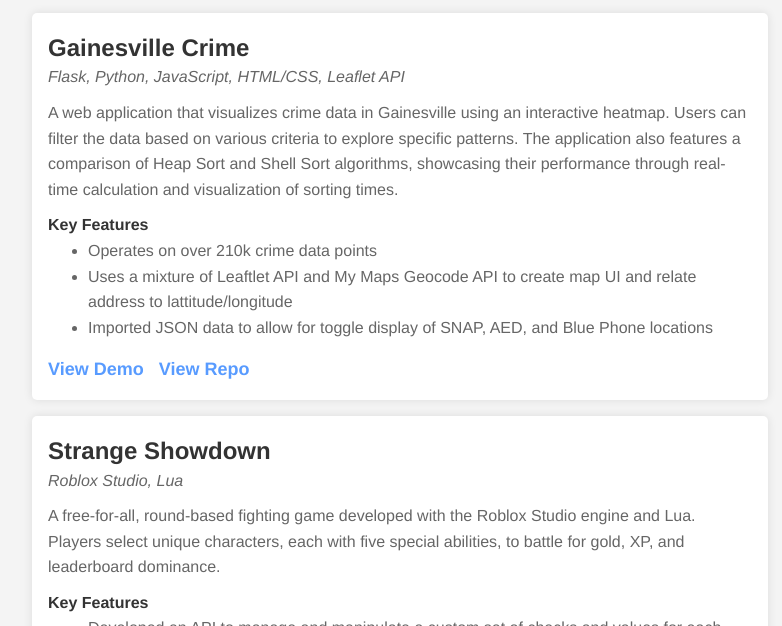
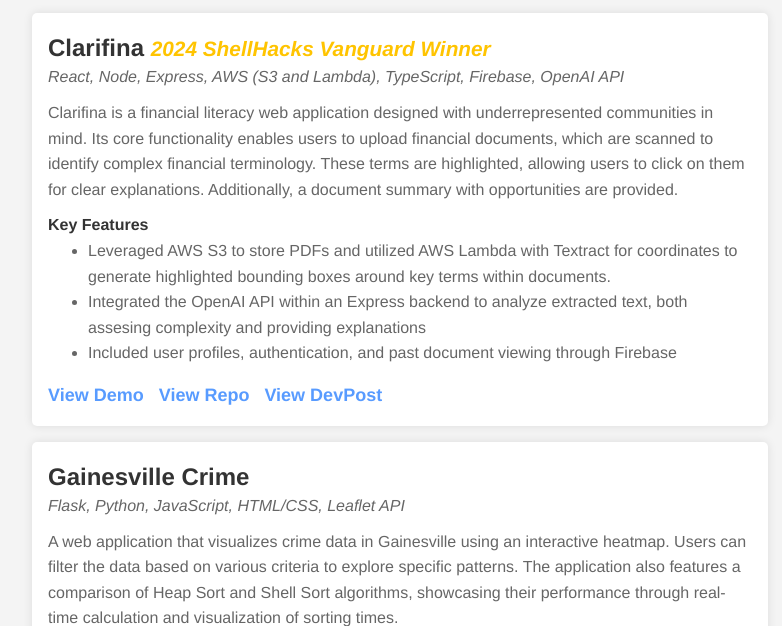
Before and after one commit to crwfrd/crwfrd.github.io, a plain HTML site: page index.html in a window 1280 px wide. Shown: the part 571-1197 px from the top of the page, without its empty margins (240-1022 px from the left). Drawn offline with Linux system fonts and the light colour scheme.

Commit message:
Updating Clarifina

```diff
--- a/index.css
+++ b/index.css
@@ -152,6 +152,11 @@ h2 {
     font-size: 1.5rem;
 }
 
+.projects .project .h3-italic{
+    color: #ffc400;
+    font-size: 1.3rem;
+}
+
 .project-sub{
     color: #333;
     margin-top: 0;
--- a/index.html
+++ b/index.html
@@ -28,8 +28,8 @@
                 <div id="about-right">
                     Hello! I’m William Crawford, but I usually go by my middle name, Blake. I am a Computer Science and Math major currently attending the University of Florida. I am interested in all forms of problem-solving, whether it be designing video game mechanics or optimizing programming algorithms. In my free time, I enjoy pickleball, talking about mixed martial arts, and the gym.
                     <div id="about-resume">
-                        <a href="NEW7 Blake Crawford Resume 2024.pdf" target="_blank">Resume</a>
-                        <p>Last updated: 10/1/2024</p>
+                        <a href="NEW8 Blake Crawford Resume 2024.pdf" target="_blank">Resume</a>
+                        <p>Last updated: 10/17/2024</p>
                     </div>
                 </div>
             </div>
@@ -38,6 +38,25 @@
 
         <section id="projects" class="projects">
             <h2>Projects</h2>
+
+            <section class="project" id="clarifina">
+                <h3>Clarifina <i class="h3-italic">2024 ShellHacks Vanguard Winner</i></h3>
+                <p class="project-sub"><i>React, Node, Express, AWS (S3 and Lambda), TypeScript, Firebase, OpenAI API </i></p>
+                <p>
+                    Clarifina is a financial literacy web application designed with underrepresented communities in mind. Its core functionality enables users to upload financial documents, which are scanned to identify complex financial terminology. These terms are highlighted, allowing users to click on them for clear explanations. Additionally, a document summary with opportunities are provided.
+                </p>
+                <p class="key-head">Key Features</p>
+                <ul>
+                    <li>Leveraged AWS S3 to store PDFs and utilized AWS Lambda with Textract for coordinates to generate highlighted bounding boxes around key terms within documents.</li>
+                    <li>Integrated the OpenAI API within an Express backend to analyze extracted text, both assesing complexity and providing explanations</li>
+                    <li>Included user profiles, authentication, and past document viewing through Firebase</li>
+                </ul>
+                <div class="demo-and-git">
+                    <a href="https://youtu.be/A8pGd-F6laU" target="_blank">View Demo</a>
+                    <a href="https://github.com/aarnavgautam/clarifin-ai" target="_blank">View Repo</a>
+                    <a href="https://devpost.com/software/clarifina" target="_blank">View DevPost</a>
+                </div>
+            </section>
 
             <section class="project" id="gainesville-crime">
                 <h3>Gainesville Crime</h3>
```
Also changed, not shown: 2 other files.
